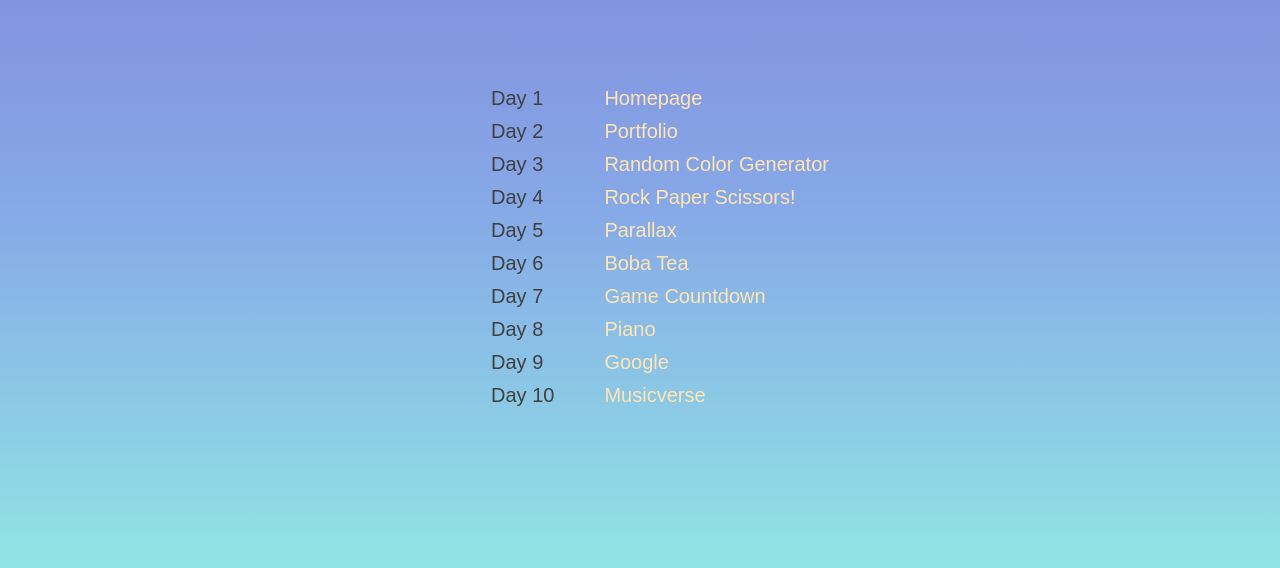
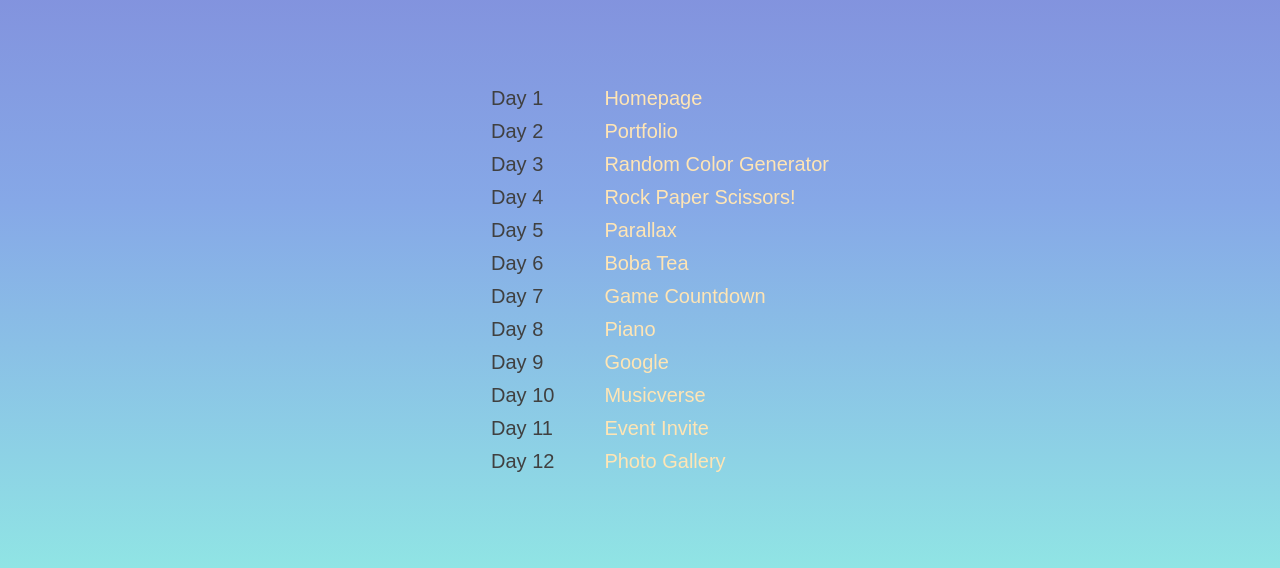
Before and after one commit to cwang1996/30Days30Websites, a plain HTML site: page index.html in a window 1280 px wide. Shown: the part 198-766 px from the top of the page. Drawn offline with Linux system fonts and the light colour scheme.

Commit message:
Update index.html

```diff
--- a/index.html
+++ b/index.html
@@ -46,6 +46,8 @@
                 <li>Day 8</li>
                 <li>Day 9</li>
                 <li>Day 10</li>
+                <li>Day 11</li>
+                <li>Day 12</li>
             </ul>
         </div>
 
@@ -61,6 +63,8 @@
                 <li><a href="https://cwang1996.github.io/Piano/" target="_blank">Piano</a></li>
                 <li><a href="https://cwang1996.github.io/Google-Homepage/" target="_blank">Google</a></li>
                 <li><a href="https://cwang1996.github.io/Musicverse/" target="_blank">Musicverse</a></li>
+                <li><a>Event Invite</a></li>
+                <li><a>Photo Gallery</a></li>
             </ul>
         </div>
     </div>
```
